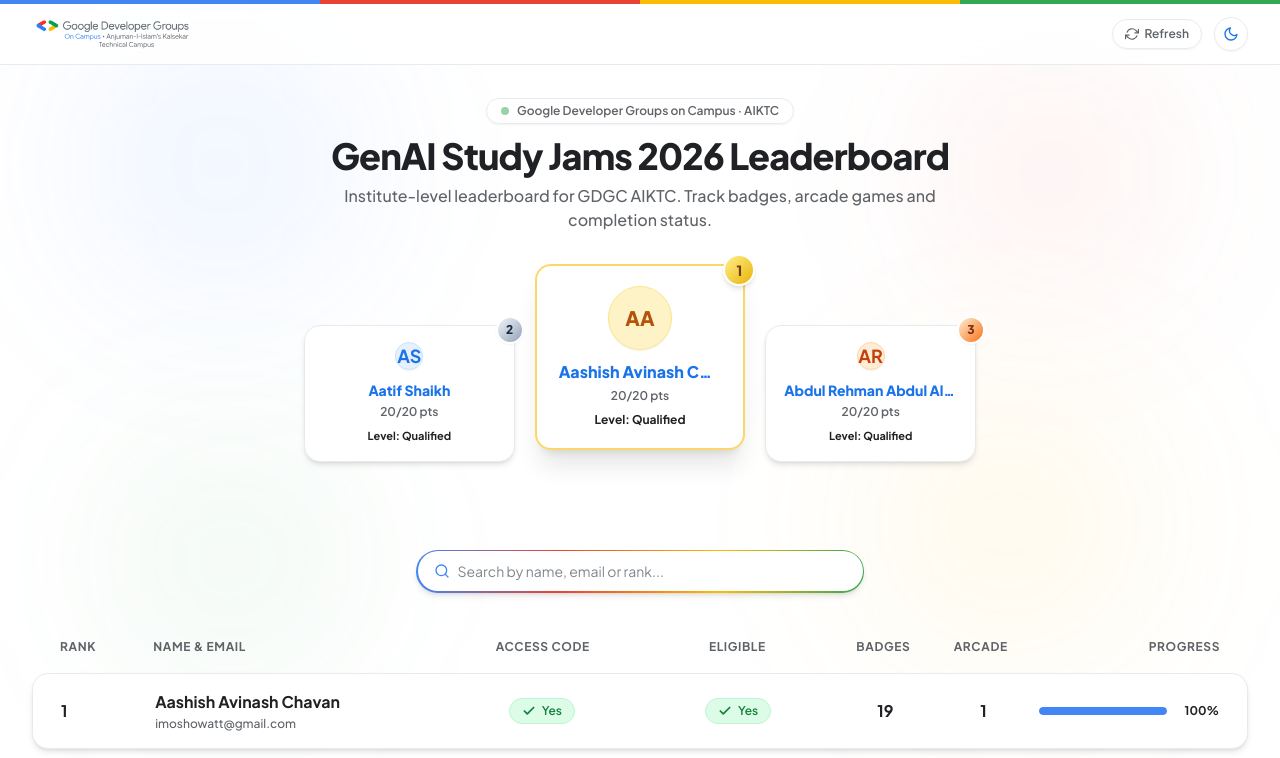
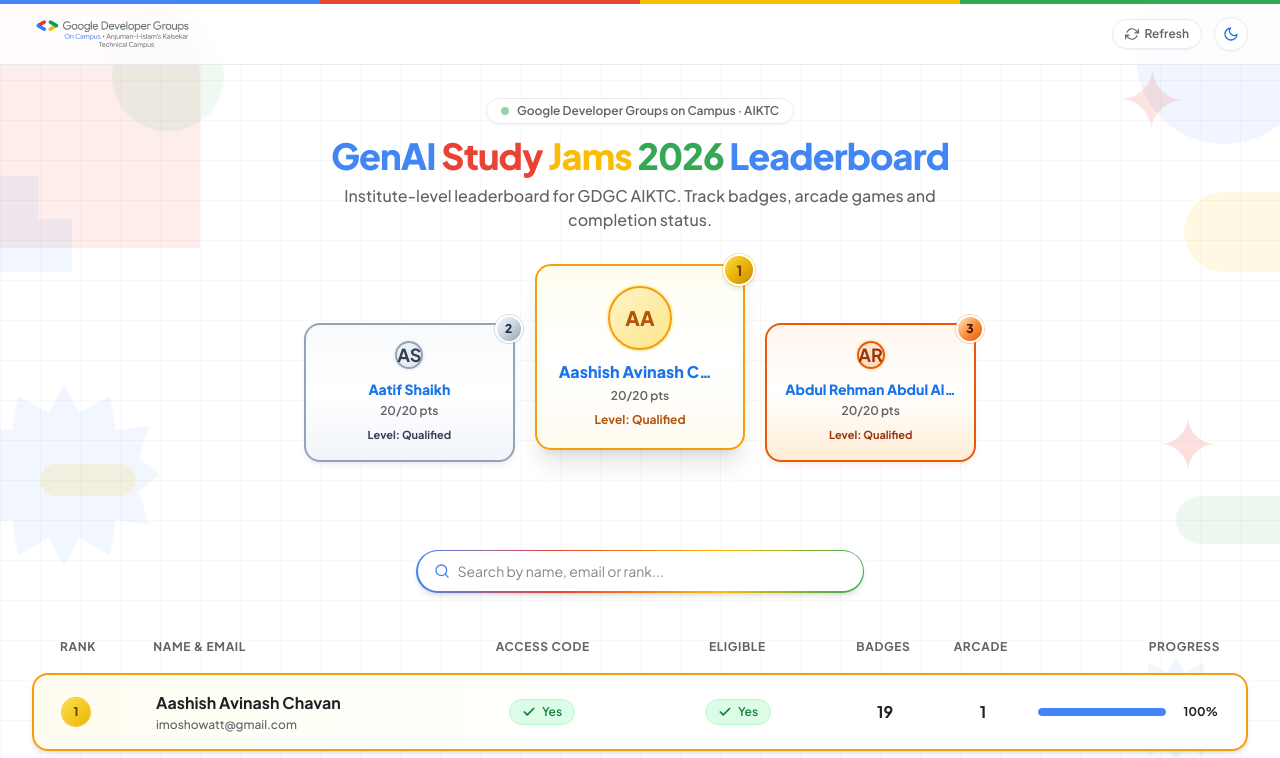
Before and after one commit to amanantuley/Gen_AI-25, a React (Vite) app: page / in a window 1280 px wide. Shown: the top 758 px of the page. Built offline with nearby package versions, Linux system fonts and the light colour scheme.

Commit message:
Update leaderboard: gold/silver/bronze top three styling, Google colors heading, and GDGC poster background

```diff
--- a/src/Home.jsx
+++ b/src/Home.jsx
@@ -17,6 +17,41 @@
   FiCheckCircle,
 } from "react-icons/fi";
 import Logo from "./assets/logo.svg";
+
+/* ==========================================================================
+   GDGC Graphic Poster Shapes (Matching GDGC AIKTC Official Design System)
+   ========================================================================== */
+function SparkleStar({ className = "", fill = "#ea4335" }) {
+  return (
+    <svg viewBox="0 0 100 100" className={className} fill={fill}>
+      <path d="M50 0 C50 27.6 27.6 50 0 50 C27.6 50 50 72.4 50 100 C50 72.4 72.4 50 100 50 C72.4 50 50 27.6 50 0 Z" />
+    </svg>
+  );
+}
+
+function Sunburst({ className = "", fill = "#4285f4" }) {
+  return (
+    <svg viewBox="0 0 100 100" className={className} fill={fill}>
+      <path d="M50 0 L58 15 L74 6 L77 24 L94 22 L89 39 L100 47 L89 56 L94 73 L77 71 L74 89 L58 80 L50 95 L42 80 L26 89 L23 71 L6 73 L11 56 L0 47 L11 39 L6 22 L23 24 L26 6 L42 15 Z" />
+    </svg>
+  );
+}
+
+function SteppedBlock({ className = "", fill = "#4285f4" }) {
+  return (
+    <svg viewBox="0 0 100 100" className={className} fill={fill}>
+      <path d="M0 0 H65 V45 H100 V100 H0 Z" />
+    </svg>
+  );
+}
+
+function GeoArch({ className = "", fill = "#ea4335" }) {
+  return (
+    <svg viewBox="0 0 100 120" className={className} fill={fill}>
+      <path d="M0 50 C0 22.38 22.38 0 50 0 C77.62 0 100 22.38 100 50 V120 H0 Z" />
+    </svg>
+  );
+}
 
 function clamp(n, min, max) {
   return Math.max(min, Math.min(max, n));
@@ -80,18 +115,56 @@
   const isEligible = String(row["All Skill Badges & Games Completed"]).trim().toLowerCase() === "yes";
   const pct = clamp(Number(row.percentage) || 0, 0, 100);
 
+  // Top 3 specific outline & inner shade styles
+  const rankTheme = useMemo(() => {
+    if (row.rank === 1) {
+      return {
+        box: "border-2 border-[#f59e0b] dark:border-[#fbbf24] shadow-[inset_0_1px_10px_rgba(245,158,11,0.14)] dark:shadow-[inset_0_1px_12px_rgba(251,191,36,0.12)] bg-gradient-to-r from-[#fffdf0] via-white to-white dark:from-[#352a14]/50 dark:via-[#28292a] dark:to-[#28292a]",
+        badgeDesktop: "bg-gradient-to-br from-[#fde047] to-[#eab308] text-[#713f12] ring-1 ring-amber-400",
+        badgeMobile: "bg-gradient-to-br from-[#fde047] to-[#eab308] text-[#713f12]",
+      };
+    }
+    if (row.rank === 2) {
+      return {
+        box: "border-2 border-[#94a3b8] dark:border-[#94a3b8] shadow-[inset_0_1px_10px_rgba(148,163,184,0.18)] dark:shadow-[inset_0_1px_12px_rgba(148,163,184,0.12)] bg-gradient-to-r from-[#f8fafc] via-white to-white dark:from-[#2c323d]/50 dark:via-[#28292a] dark:to-[#28292a]",
+        badgeDesktop: "bg-gradient-to-br from-[#f8fafc] to-[#cbd5e1] text-[#1e293b] ring-1 ring-slate-400",
+        badgeMobile: "bg-gradient-to-br from-[#f8fafc] to-[#cbd5e1] text-[#1e293b]",
+      };
+    }
+    if (row.rank === 3) {
+      return {
+        box: "border-2 border-[#ea580c] dark:border-[#f97316] shadow-[inset_0_1px_10px_rgba(234,88,12,0.14)] dark:shadow-[inset_0_1px_12px_rgba(249,115,22,0.12)] bg-gradient-to-r from-[#fff7ed] via-white to-white dark:from-[#362319]/50 dark:via-[#28292a] dark:to-[#28292a]",
+        badgeDesktop: "bg-gradient-to-br from-[#fed7aa] to-[#fb923c] text-[#431407] ring-1 ring-orange-400",
+        badgeMobile: "bg-gradient-to-br from-[#fed7aa] to-[#fb923c] text-[#431407]",
+      };
+    }
+    return {
+      box: "border border-[#e8eaed] dark:border-[#3c4043] bg-white dark:bg-[#28292a]",
+      badgeDesktop: "",
+      badgeMobile: "",
+    };
+  }, [row.rank]);
+
   return (
     <motion.div
       initial={{ opacity: 0, y: 6 }}
       animate={{ opacity: 1, y: 0 }}
       layout
-      className="w-full rounded-xl sm:rounded-2xl px-3 sm:px-6 py-2.5 sm:py-4 bg-white dark:bg-[#28292a] border border-[#e8eaed] dark:border-[#3c4043] shadow-sm sm:shadow-md hover:shadow-md sm:hover:shadow-lg transition-all duration-200"
+      className={`w-full rounded-xl sm:rounded-2xl px-3 sm:px-6 py-2.5 sm:py-4 ${rankTheme.box} shadow-sm sm:shadow-md hover:shadow-md sm:hover:shadow-lg transition-all duration-200`}
     >
       {/* Desktop Grid Layout (Exact Match to User Screenshot) */}
       <div className="hidden md:grid grid-cols-12 items-center gap-3 text-xs sm:text-sm">
         {/* 1. Rank */}
-        <div className="col-span-1 font-bold text-sm sm:text-base text-[#202124] dark:text-[#e8eaed] pl-1">
-          {row.rank}
+        <div className="col-span-1 pl-1 flex items-center">
+          {row.rank <= 3 ? (
+            <span className={`inline-flex items-center justify-center w-7 h-7 rounded-full font-black text-xs shadow-sm ${rankTheme.badgeDesktop}`}>
+              {row.rank}
+            </span>
+          ) : (
+            <span className="font-bold text-sm sm:text-base text-[#202124] dark:text-[#e8eaed]">
+              {row.rank}
+            </span>
+          )}
         </div>
 
         {/* 2. Name & Email */}
@@ -162,9 +235,15 @@
       <div className="md:hidden space-y-2">
         <div className="flex items-center justify-between gap-2">
           <div className="flex items-center gap-2 min-w-0">
-            <span className="inline-flex items-center justify-center w-6 h-6 rounded-md bg-gray-100 dark:bg-gray-800 font-bold text-[11px] text-[#202124] dark:text-[#e8eaed] flex-shrink-0">
-              #{row.rank}
-            </span>
+            {row.rank <= 3 ? (
+              <span className={`inline-flex items-center justify-center w-6 h-6 rounded-md font-black text-[11px] flex-shrink-0 shadow-xs ${rankTheme.badgeMobile}`}>
+                #{row.rank}
+              </span>
+            ) : (
+              <span className="inline-flex items-center justify-center w-6 h-6 rounded-md bg-gray-100 dark:bg-gray-800 font-bold text-[11px] text-[#202124] dark:text-[#e8eaed] flex-shrink-0">
+                #{row.rank}
+              </span>
+            )}
             <div className="min-w-0">
               <div className="font-bold text-xs text-[#202124] dark:text-[#e8eaed] truncate" title={row["User Name"]}>{row["User Name"]}</div>
               <div className="text-[10px] text-[#5f6368] dark:text-[#9aa0a6] truncate font-medium" title={row["User Email"]}>{row["User Email"]}</div>
@@ -338,20 +417,44 @@
   }, [leaderboardData, debouncedSearch]);
 
   return (
-    <div className={`min-h-screen relative overflow-x-hidden bg-white dark:bg-[#1e1f20] ${darkMode ? "text-[#e8eaed]" : "text-[#202124]"} transition-colors duration-200`}>
-      {/* Very Very Light Faded Blended Spots of 4 Google Colors on Clean White */}
-      <div className="fixed inset-0 pointer-events-none overflow-hidden z-0" aria-hidden="true">
-        {/* Very Light Google Blue Spot (Top Left) */}
-        <div className="absolute top-[5%] left-[6%] w-72 h-72 rounded-full bg-[#4285f4]/[0.07] dark:bg-[#4285f4]/[0.10] blur-[75px] animate-ambient-float" />
+    <div className={`min-h-screen relative overflow-x-hidden bg-white dark:bg-[#1e1f20] gdgc-graph-grid ${darkMode ? "text-[#e8eaed]" : "text-[#202124]"} transition-colors duration-200`}>
+      {/* GDGC Poster Background: Faint Clean Graph Paper Grid + Subtle Geometric Brand Accents (Minimal on Mobile) */}
+      <div className="fixed inset-0 pointer-events-none overflow-hidden z-0 select-none" aria-hidden="true">
+        {/* TOP-LEFT CLUSTER (Arch & Stepped Block hidden on mobile; gentle soft green circle kept) */}
+        <div className="hidden sm:block absolute -top-10 -left-12 w-64 h-72 opacity-[0.09] dark:opacity-[0.07] animate-ambient-float">
+          <GeoArch className="w-full h-full" fill="#ea4335" />
+        </div>
+        <div className="absolute top-4 left-6 sm:top-8 sm:left-28 w-14 h-14 sm:w-28 sm:h-28 rounded-full bg-[#34a853] opacity-[0.08] dark:opacity-[0.06] animate-ambient-float-reverse" />
+        <div className="hidden sm:block absolute top-44 -left-6 w-24 h-24 opacity-[0.07] dark:opacity-[0.06]">
+          <SteppedBlock className="w-full h-full" fill="#4285f4" />
+        </div>
 
-        {/* Very Light Google Red Spot (Top Right) */}
-        <div className="absolute top-[8%] right-[8%] w-64 h-64 rounded-full bg-[#ea4335]/[0.06] dark:bg-[#ea4335]/[0.08] blur-[75px] animate-ambient-float-reverse" />
+        {/* TOP-RIGHT CLUSTER (Corner disc & yellow arc hidden on mobile; single subtle sparkle kept) */}
+        <div className="hidden sm:block absolute -top-8 -right-8 w-44 h-44 rounded-full bg-[#4285f4] opacity-[0.08] dark:opacity-[0.06] animate-ambient-float" />
+        <div className="absolute top-14 right-6 sm:top-20 sm:right-24 w-8 h-8 sm:w-16 sm:h-16 opacity-[0.14] dark:opacity-[0.10] animate-ambient-float-reverse">
+          <SparkleStar className="w-full h-full" fill="#ea4335" />
+        </div>
+        <div className="hidden sm:block absolute top-48 -right-4 w-28 h-20 rounded-l-full bg-[#fbbc04] opacity-[0.11] dark:opacity-[0.08] animate-ambient-float" />
 
-        {/* Very Light Google Yellow Spot (Mid-Right) */}
-        <div className="absolute top-[50%] right-[10%] w-72 h-72 rounded-full bg-[#fbbc04]/[0.07] dark:bg-[#fbbc04]/[0.09] blur-[80px] animate-ambient-float" />
+        {/* MID-PAGE LEFT CLUSTER (Desktop only to prevent clutter on mobile) */}
+        <div className="hidden sm:block absolute top-[48%] -left-12 sm:-left-8 w-36 h-36 sm:w-48 sm:h-48 opacity-[0.07] dark:opacity-[0.05] animate-spin-slow">
+          <Sunburst className="w-full h-full" fill="#4285f4" />
+        </div>
+        <div className="hidden sm:block absolute top-[58%] left-10 w-24 h-8 rounded-full bg-[#fbbc04] opacity-[0.12] dark:opacity-[0.09] rotate-[-8deg] animate-ambient-float" />
 
-        {/* Very Light Google Green Spot (Mid-Left) */}
-        <div className="absolute top-[56%] left-[8%] w-64 h-64 rounded-full bg-[#34a853]/[0.06] dark:bg-[#34a853]/[0.09] blur-[75px] animate-ambient-float-reverse" />
+        {/* MID-PAGE RIGHT CLUSTER (Desktop only) */}
+        <div className="hidden sm:block absolute top-[52%] right-6 sm:right-16 w-10 h-10 sm:w-14 sm:h-14 opacity-[0.16] dark:opacity-[0.12] animate-ambient-float">
+          <SparkleStar className="w-full h-full" fill="#ea4335" />
+        </div>
+        <div className="hidden sm:block absolute top-[62%] -right-6 w-32 h-12 rounded-l-full bg-[#34a853] opacity-[0.09] dark:opacity-[0.07] animate-ambient-float-reverse" />
+
+        {/* BOTTOM / LOWER CLUSTER (Desktop only) */}
+        <div className="hidden sm:block absolute bottom-16 left-12 w-14 h-14 opacity-[0.14] dark:opacity-[0.10] animate-ambient-float">
+          <SparkleStar className="w-full h-full" fill="#ea4335" />
+        </div>
+        <div className="hidden sm:block absolute bottom-8 right-12 w-28 h-28 opacity-[0.07] dark:opacity-[0.05] animate-spin-slow">
+          <Sunburst className="w-full h-full" fill="#4285f4" />
+        </div>
       </div>
 
       {/* Official Google 4-Color Accent Strip */}
@@ -396,16 +499,20 @@
       </header>
 
       {/* Main Container */}
-      <main className="relative z-10 max-w-7xl mx-auto px-3 sm:px-6 lg:px-8 py-4 sm:py-8">
+      <main className="relative z-10 max-w-7xl mx-auto px-3 sm:px-6 lg:px-8 pt-7 pb-4 sm:py-8">
         {/* Hero Section */}
-        <section className="text-center mb-5 sm:mb-8" data-aos="fade-up">
+        <section className="text-center pt-2 sm:pt-0 mb-5 sm:mb-8" data-aos="fade-up">
           <div className="inline-flex items-center gap-2 px-2.5 py-0.5 sm:px-3.5 sm:py-1 rounded-full text-[11px] sm:text-xs font-semibold bg-white/80 dark:bg-[#28292a]/80 backdrop-blur-sm border border-[#e8eaed] dark:border-[#3c4043] text-[#5f6368] dark:text-[#9aa0a6] shadow-sm mb-2 sm:mb-3">
             <span className="w-2 h-2 rounded-full bg-[#34a853] animate-pulse" />
             <span>Google Developer Groups on Campus · AIKTC</span>
           </div>
 
-          <h1 className="text-xl sm:text-3xl md:text-4xl font-extrabold tracking-tight text-[#202124] dark:text-[#e8eaed]">
-            GenAI Study Jams 2026 Leaderboard
+          <h1 className="text-xl sm:text-3xl md:text-4xl font-extrabold tracking-tight">
+            <span className="text-[#4285f4]">GenAI</span>{" "}
+            <span className="text-[#ea4335]">Study</span>{" "}
+            <span className="text-[#fbbc04] dark:text-[#fdd663]">Jams</span>{" "}
+            <span className="text-[#34a853]">2026</span>{" "}
+            <span className="text-[#4285f4] dark:text-[#8ab4f8]">Leaderboard</span>
           </h1>
           <p className="mt-1.5 sm:mt-2 text-xs sm:text-base text-[#5f6368] dark:text-[#9aa0a6] max-w-2xl mx-auto font-medium">
             Institute-level leaderboard for GDGC AIKTC. Track badges, arcade games and completion status.
@@ -414,13 +521,13 @@
           {/* Top 3 Podium: Side-by-Side (2 - 1 - 3) on Both Mobile & Desktop (Minimal & Proportional) */}
           {topOne && (
             <div className="mt-4 sm:mt-7 grid grid-cols-3 gap-2 sm:gap-5 max-w-[340px] sm:max-w-2xl mx-auto items-end pt-2 sm:pt-4 pb-1 sm:pb-2">
-              {/* Rank 2 (Left) */}
+              {/* Rank 2 (Left) - Silver Outline & Inner Shade */}
               {topTwo && (
-                <div className="order-1 relative bg-white dark:bg-[#28292a] rounded-xl sm:rounded-2xl p-1.5 sm:p-4 border border-[#e8eaed] dark:border-[#3c4043] shadow-sm sm:shadow-md hover:shadow-lg transition-all duration-200 text-center">
-                  <div className="absolute -top-1.5 -right-1.5 sm:-top-2.5 sm:-right-2.5 w-5 h-5 sm:w-7 sm:h-7 rounded-full bg-gradient-to-br from-[#f1f5f9] to-[#94a3b8] text-[#1e293b] border sm:border-2 border-white dark:border-[#28292a] font-black text-[9px] sm:text-xs flex items-center justify-center shadow-sm">
+                <div className="order-1 relative rounded-xl sm:rounded-2xl p-1.5 sm:p-4 border-2 border-[#94a3b8] dark:border-[#94a3b8]/80 shadow-[inset_0_2px_14px_rgba(148,163,184,0.22)] dark:shadow-[inset_0_2px_16px_rgba(148,163,184,0.15)] bg-gradient-to-b from-[#f8fafc] via-white to-[#f1f5f9] dark:from-[#2c323d] dark:via-[#28292a] dark:to-[#28292a] shadow-md shadow-slate-500/10 hover:shadow-xl hover:shadow-slate-500/20 transition-all duration-200 text-center">
+                  <div className="absolute -top-1.5 -right-1.5 sm:-top-2.5 sm:-right-2.5 w-5 h-5 sm:w-7 sm:h-7 rounded-full bg-gradient-to-br from-[#f8fafc] via-[#cbd5e1] to-[#94a3b8] text-[#1e293b] border sm:border-2 border-white dark:border-[#28292a] font-black text-[9px] sm:text-xs flex items-center justify-center shadow-sm ring-1 ring-slate-400/40">
                     2
                   </div>
-                  <div className="w-7 h-7 sm:w-13 sm:h-13 rounded-full mx-auto bg-[#e8f0fe] text-[#1a73e8] border border-[#c2e7ff] flex items-center justify-center text-[10px] sm:text-lg font-bold shadow-sm mb-1 sm:mb-2.5">
+                  <div className="w-7 h-7 sm:w-13 sm:h-13 rounded-full mx-auto bg-gradient-to-br from-[#f1f5f9] to-[#e2e8f0] text-[#334155] dark:text-[#e2e8f0] border-2 border-[#94a3b8] ring-2 ring-[#f1f5f9] dark:ring-[#334155]/50 flex items-center justify-center text-[10px] sm:text-lg font-bold shadow-sm mb-1 sm:mb-2.5">
                     {getInitials(topTwo["User Name"])}
                   </div>
                   <div className="font-extrabold text-[#1a73e8] dark:text-[#60a5fa] text-[10px] sm:text-sm truncate px-0.5" title={topTwo["User Name"]}>
@@ -429,18 +536,18 @@
                   <div className="text-[8.5px] sm:text-xs font-semibold text-[#5f6368] dark:text-[#9aa0a6] mt-0.5 sm:mt-1">
                     {(topTwo.badgesCompleted || 0) + (topTwo.gamesCompleted || 0)}/20 pts
                   </div>
-                  <div className="text-[8px] sm:text-[11px] font-bold text-[#202124] dark:text-[#e8eaed] mt-0.5 sm:mt-2">
+                  <div className="text-[8px] sm:text-[11px] font-bold text-slate-700 dark:text-slate-300 mt-0.5 sm:mt-2">
                     Level: Qualified
                   </div>
                 </div>
               )}
 
-              {/* Rank 1 (Center - Elevated) */}
-              <div className="order-2 relative bg-white dark:bg-[#28292a] rounded-xl sm:rounded-2xl p-2 sm:p-5 border-2 border-[#fbbc04]/60 dark:border-[#fbbc04]/40 shadow-md sm:shadow-xl hover:shadow-2xl transition-all duration-200 text-center -translate-y-1.5 sm:-translate-y-3">
-                <div className="absolute -top-2 -right-2 sm:-top-3 sm:-right-3 w-6 h-6 sm:w-8 sm:h-8 rounded-full bg-gradient-to-br from-[#fef08a] to-[#eab308] text-[#713f12] border sm:border-2 border-white dark:border-[#28292a] font-black text-[10px] sm:text-sm flex items-center justify-center shadow-md">
+              {/* Rank 1 (Center - Elevated) - Gold Outline & Inner Shade */}
+              <div className="order-2 relative rounded-xl sm:rounded-2xl p-2 sm:p-5 border-2 border-[#f59e0b] dark:border-[#fbbf24] shadow-[inset_0_2px_16px_rgba(245,158,11,0.22)] dark:shadow-[inset_0_2px_18px_rgba(251,191,36,0.18)] bg-gradient-to-b from-[#fffdf0] via-white to-[#fffbf0] dark:from-[#352a14] dark:via-[#28292a] dark:to-[#28292a] shadow-lg sm:shadow-xl shadow-amber-500/15 hover:shadow-2xl hover:shadow-amber-500/25 transition-all duration-200 text-center -translate-y-1.5 sm:-translate-y-3">
+                <div className="absolute -top-2 -right-2 sm:-top-3 sm:-right-3 w-6 h-6 sm:w-8 sm:h-8 rounded-full bg-gradient-to-br from-[#fde047] via-[#eab308] to-[#ca8a04] text-[#713f12] border sm:border-2 border-white dark:border-[#28292a] font-black text-[10px] sm:text-sm flex items-center justify-center shadow-md ring-1 ring-amber-400/50">
                   1
                 </div>
-                <div className="w-9 h-9 sm:w-16 sm:h-16 rounded-full mx-auto bg-[#fef3c7] text-[#b45309] border border-[#fde68a] flex items-center justify-center text-xs sm:text-xl font-black shadow-sm mb-1 sm:mb-2.5">
+                <div className="w-9 h-9 sm:w-16 sm:h-16 rounded-full mx-auto bg-gradient-to-br from-[#fef3c7] to-[#fde68a] text-[#b45309] border-2 border-[#f59e0b] ring-2 ring-[#fef3c7] dark:ring-[#78350f]/50 flex items-center justify-center text-xs sm:text-xl font-black shadow-sm mb-1 sm:mb-2.5">
                   {getInitials(topOne["User Name"])}
                 </div>
                 <div className="font-extrabold text-[#1a73e8] dark:text-[#60a5fa] text-[11px] sm:text-base truncate px-0.5" title={topOne["User Name"]}>
@@ -449,18 +556,18 @@
                 <div className="text-[9px] sm:text-xs font-semibold text-[#5f6368] dark:text-[#9aa0a6] mt-0.5 sm:mt-1">
                   {(topOne.badgesCompleted || 0) + (topOne.gamesCompleted || 0)}/20 pts
                 </div>
-                <div className="text-[8.5px] sm:text-xs font-bold text-[#202124] dark:text-[#e8eaed] mt-0.5 sm:mt-2">
+                <div className="text-[8.5px] sm:text-xs font-bold text-amber-700 dark:text-amber-300 mt-0.5 sm:mt-2">
                   Level: Qualified
                 </div>
               </div>
 
-              {/* Rank 3 (Right) */}
+              {/* Rank 3 (Right) - Bronze Outline & Inner Shade */}
               {topThreeUser && (
-                <div className="order-3 relative bg-white dark:bg-[#28292a] rounded-xl sm:rounded-2xl p-1.5 sm:p-4 border border-[#e8eaed] dark:border-[#3c4043] shadow-sm sm:shadow-md hover:shadow-lg transition-all duration-200 text-center">
-                  <div className="absolute -top-1.5 -right-1.5 sm:-top-2.5 sm:-right-2.5 w-5 h-5 sm:w-7 sm:h-7 rounded-full bg-gradient-to-br from-[#ffedd5] to-[#f97316] text-[#7c2d12] border sm:border-2 border-white dark:border-[#28292a] font-black text-[9px] sm:text-xs flex items-center justify-center shadow-sm">
+                <div className="order-3 relative rounded-xl sm:rounded-2xl p-1.5 sm:p-4 border-2 border-[#ea580c] dark:border-[#f97316] shadow-[inset_0_2px_14px_rgba(234,88,12,0.18)] dark:shadow-[inset_0_2px_16px_rgba(249,115,22,0.15)] bg-gradient-to-b from-[#fff7ed] via-white to-[#ffedd5] dark:from-[#362319] dark:via-[#28292a] dark:to-[#28292a] shadow-md shadow-orange-500/10 hover:shadow-xl hover:shadow-orange-500/20 transition-all duration-200 text-center">
+                  <div className="absolute -top-1.5 -right-1.5 sm:-top-2.5 sm:-right-2.5 w-5 h-5 sm:w-7 sm:h-7 rounded-full bg-gradient-to-br from-[#ffedd5] via-[#fb923c] to-[#ea580c] text-[#431407] border sm:border-2 border-white dark:border-[#28292a] font-black text-[9px] sm:text-xs flex items-center justify-center shadow-sm ring-1 ring-orange-400/40">
                     3
                   </div>
-                  <div className="w-7 h-7 sm:w-13 sm:h-13 rounded-full mx-auto bg-[#ffedd5] text-[#c2410c] border border-[#fed7aa] flex items-center justify-center text-[10px] sm:text-lg font-bold shadow-sm mb-1 sm:mb-2.5">
+                  <div className="w-7 h-7 sm:w-13 sm:h-13 rounded-full mx-auto bg-gradient-to-br from-[#ffedd5] to-[#fed7aa] text-[#9a3412] dark:text-[#ffedd5] border-2 border-[#ea580c] ring-2 ring-[#ffedd5] dark:ring-[#7c2d12]/50 flex items-center justify-center text-[10px] sm:text-lg font-bold shadow-sm mb-1 sm:mb-2.5">
                     {getInitials(topThreeUser["User Name"])}
                   </div>
                   <div className="font-extrabold text-[#1a73e8] dark:text-[#60a5fa] text-[10px] sm:text-sm truncate px-0.5" title={topThreeUser["User Name"]}>
@@ -469,7 +576,7 @@
                   <div className="text-[8.5px] sm:text-xs font-semibold text-[#5f6368] dark:text-[#9aa0a6] mt-0.5 sm:mt-1">
                     {(topThreeUser.badgesCompleted || 0) + (topThreeUser.gamesCompleted || 0)}/20 pts
                   </div>
-                  <div className="text-[8px] sm:text-[11px] font-bold text-[#202124] dark:text-[#e8eaed] mt-0.5 sm:mt-2">
+                  <div className="text-[8px] sm:text-[11px] font-bold text-orange-800 dark:text-orange-300 mt-0.5 sm:mt-2">
                     Level: Qualified
                   </div>
                 </div>
--- a/src/index.css
+++ b/src/index.css
@@ -72,6 +72,19 @@
   );
 }
 
+/* Google 4-Color Gradient Text */
+.google-gradient-text {
+  background: linear-gradient(
+    90deg,
+    #4285f4 0%,
+    #ea4335 30%,
+    #fbbc04 65%,
+    #34a853 100%
+  );
+  -webkit-background-clip: text;
+  -webkit-text-fill-color: transparent;
+}
+
 /* Clean White Background with Google Color Spot Ambient Layer */
 .google-mesh-bg {
   background-color: #ffffff;
@@ -82,13 +95,37 @@
 }
 
 
-/* Floating ambient glow animation */
+/* GDGC Poster Graph Paper Grid Background (Subtle, Light & Clean) */
+.gdgc-graph-grid {
+  background-size: 40px 40px;
+  background-image:
+    linear-gradient(to right, rgba(60, 64, 67, 0.035) 1px, transparent 1px),
+    linear-gradient(to bottom, rgba(60, 64, 67, 0.035) 1px, transparent 1px);
+}
+
+.dark .gdgc-graph-grid {
+  background-size: 40px 40px;
+  background-image:
+    linear-gradient(to right, rgba(255, 255, 255, 0.03) 1px, transparent 1px),
+    linear-gradient(to bottom, rgba(255, 255, 255, 0.03) 1px, transparent 1px);
+}
+
+/* Floating ambient motion animations */
 @keyframes ambientFloat {
   0%, 100% {
-    transform: translateY(0px) scale(1);
+    transform: translateY(0px) rotate(0deg);
   }
   50% {
-    transform: translateY(-20px) scale(1.05);
+    transform: translateY(-14px) rotate(1.5deg);
+  }
+}
+
+@keyframes ambientSpinSlow {
+  0% {
+    transform: rotate(0deg);
+  }
+  100% {
+    transform: rotate(360deg);
   }
 }
 
@@ -99,3 +136,7 @@
 .animate-ambient-float-reverse {
   animation: ambientFloat 18s ease-in-out infinite reverse;
 }
+
+.animate-spin-slow {
+  animation: ambientSpinSlow 60s linear infinite;
+}
```
